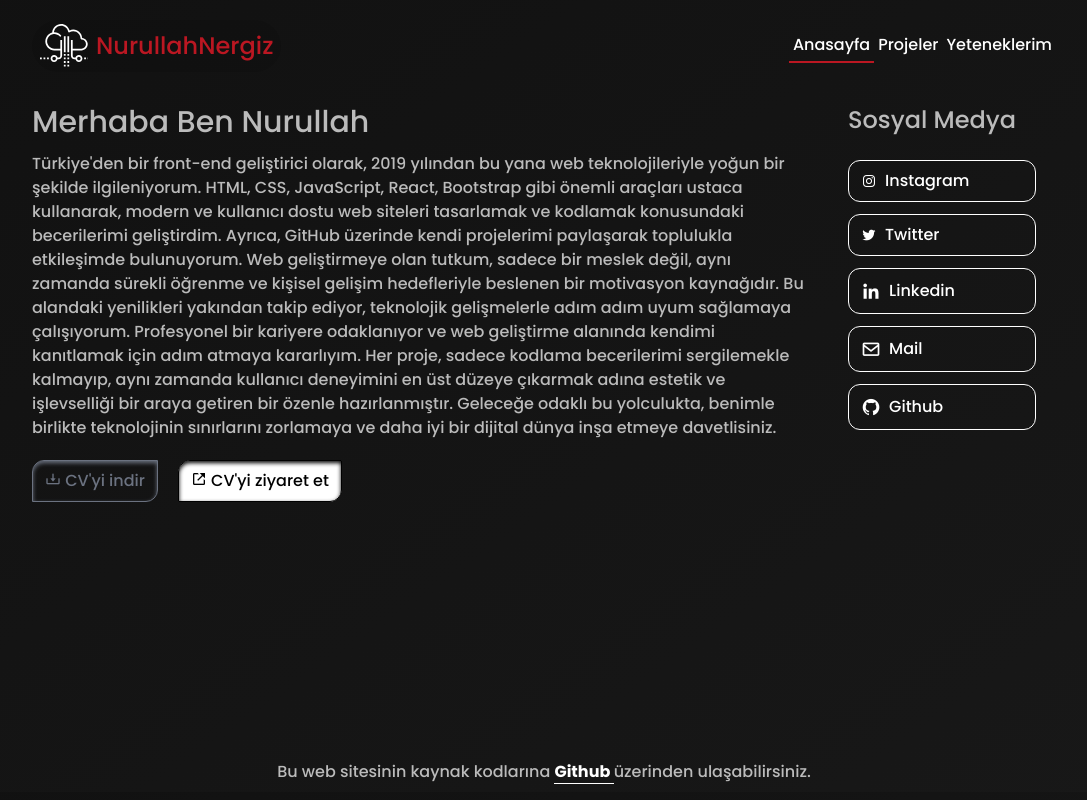
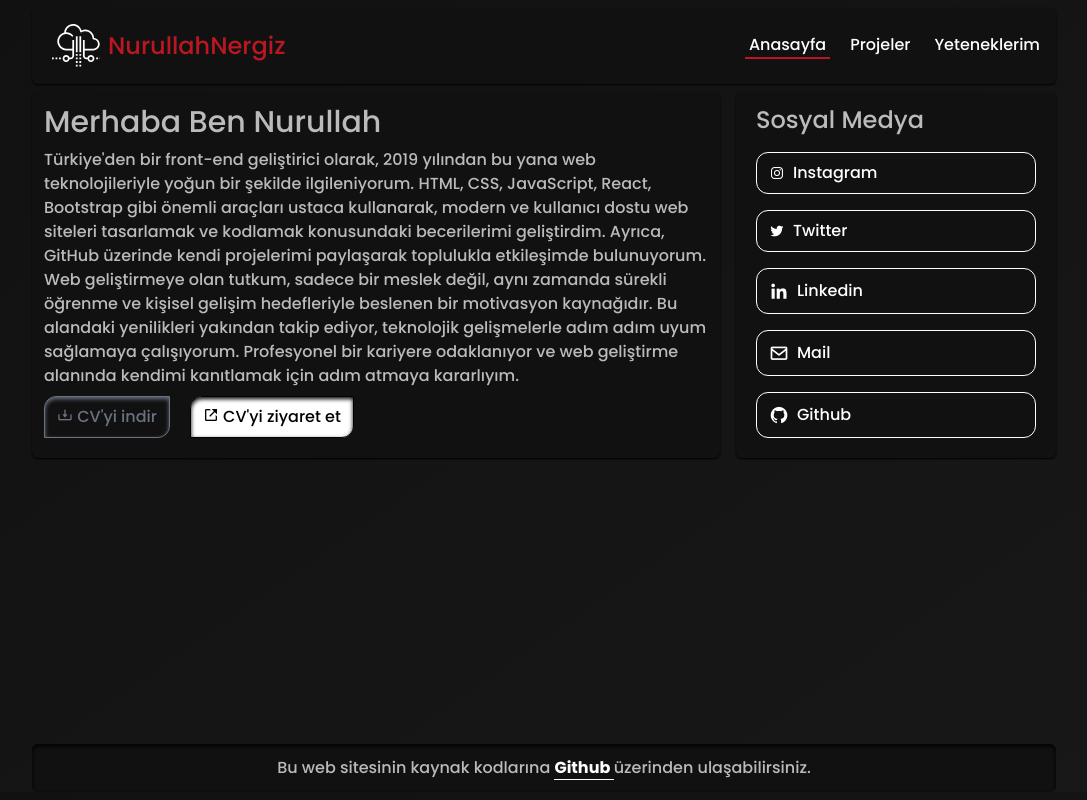
Before and after one commit to Nurullah-Nergiz/webpage, a Nuxt app: page / in a window 1280 px wide. Shown: the whole page, without its empty margins (96-1183 px from the left). Built offline with nearby package versions, Linux system fonts and the light colour scheme.

Commit message:
ui updated

```diff
--- a/components/Footer.vue
+++ b/components/Footer.vue
@@ -1,5 +1,5 @@
 <template>
-    <footer class="mt-5 py-2 text-center">
+    <footer class="mt-2 p-3 bg-secondary text-center shadow-inner shadow-black rounded-md">
         Bu web sitesinin kaynak kodlarına
         <a href="https://github.com/Nurullah-Nergiz/webpage" class="text-white border-b border-current">
             <b>Github </b>
--- a/components/Header.vue
+++ b/components/Header.vue
@@ -1,7 +1,6 @@
 <template>
   <header class="text-primary">
-    <NuxtLink to="/" active-class="active"
-      class="px-2 py-1  text-center leading-6 bg-secondary rounded-full flex gap-2 items-center">
+    <NuxtLink to="/" active-class="active" class="px-2 py-1  text-center leading-6 rounded-full flex gap-2 items-center">
       <svg class="w-12 h-11">
         <defs id=" SvgjsDefs1001">
           <linearGradient id="SvgjsLinearGradient1011">
--- a/components/Nav.vue
+++ b/components/Nav.vue
@@ -1,7 +1,7 @@
 <template>
-  <nav class="flex ">
-    <NuxtLink to="/" active-class="border-b-2 border-primary" class="p-1">Anasayfa</NuxtLink>
-    <NuxtLink to="/projects" active-class="border-b-2 border-primary" class="p-1">Projeler</NuxtLink>
-    <NuxtLink to="/skills" active-class="border-b-2 border-primary" class="p-1">Yeteneklerim</NuxtLink>
+  <nav class="flex gap-4">
+    <NuxtLink to="/" active-class="border-b-2 border-primary" class="px-1">Anasayfa</NuxtLink>
+    <NuxtLink to="/projects" active-class="border-b-2 border-primary" class="px-1">Projeler</NuxtLink>
+    <NuxtLink to="/skills" active-class="border-b-2 border-primary" class="px-1">Yeteneklerim</NuxtLink>
   </nav>
 </template>
--- a/layouts/default.vue
+++ b/layouts/default.vue
@@ -2,11 +2,12 @@
 
 </script>
 <template>
-  <section class="my-5 flex flex-wrap justify-between items-center gap-3">
+  <section
+    class="p-3 my-2 bg-secondary flex flex-wrap justify-between items-center gap-3 shadow-sm shadow-black rounded-md">
     <Header />
     <Nav />
   </section>
-  <main class="mt-3 flex-1 flex flex-col">
+  <main class=" flex-1 flex flex-col rounded-md">
     <slot />
   </main>
   <Footer />
--- a/pages/index.vue
+++ b/pages/index.vue
@@ -22,10 +22,10 @@ export default {
 </script>
 
 <template>
-  <section class="flex-1 md:flex flex-wrap gap-5 mb-3">
-    <div class="flex-1 max-w-full ">
-      <h1 class="mb-3 text-3xl">Merhaba Ben Nurullah</h1>
-      <p class="flex-1">
+  <section class="md:flex flex-wrap gap-4 mb-3">
+    <div class="flex-1 max-w-full p-3 bg-secondary shadow-sm shadow-black rounded-md ">
+      <h1 class="mb-2 text-3xl">Merhaba Ben Nurullah</h1>
+      <p class="">
         Türkiye'den bir front-end geliştirici olarak, 2019 yılından bu yana web teknolojileriyle yoğun bir şekilde
         ilgileniyorum. HTML, CSS, JavaScript, React, Bootstrap gibi önemli araçları ustaca kullanarak, modern ve kullanıcı
         dostu web siteleri tasarlamak ve kodlamak konusundaki becerilerimi geliştirdim. Ayrıca, GitHub üzerinde kendi
@@ -36,25 +36,22 @@ export default {
         gelişmelerle adım adım uyum sağlamaya çalışıyorum.
 
         Profesyonel bir kariyere odaklanıyor ve web geliştirme alanında kendimi kanıtlamak için adım atmaya kararlıyım.
-        Her proje, sadece kodlama becerilerimi sergilemekle kalmayıp, aynı zamanda kullanıcı deneyimini en üst düzeye
-        çıkarmak adına estetik ve işlevselliği bir araya getiren bir özenle hazırlanmıştır. Geleceğe odaklı bu yolculukta,
-        benimle birlikte teknolojinin sınırlarını zorlamaya ve daha iyi bir dijital dünya inşa etmeye davetlisiniz.
       </p>
-      <div class="">
+      <div class="my-2">
         <a href="./cv.html" download
-          class="mt-5 py-2 px-3 text-gray-500 border border-current rounded-br-xl rounded-tl-xl shadow-inner shadow-current inline-block">
+          class="py-2 px-3 text-gray-500 border border-current rounded-br-xl rounded-tl-xl shadow-inner shadow-current inline-block">
           <i class='bx bx-download'></i>
           CV'yi indir
         </a>
         <a href="./cv.html"
-          class="mt-5 ml-5 py-2 px-3 text-black bg-white border border-current rounded-br-xl rounded-tl-xl shadow-inner shadow-current inline-block">
+          class="ml-5 py-2 px-3 text-black bg-white border border-current rounded-br-xl rounded-tl-xl shadow-inner shadow-current inline-block">
           <i class='bx bx-link-external'></i>
           CV'yi ziyaret et
         </a>
       </div>
     </div>
-    <div class=" md:max-w-xs md:px-5 flex flex-col gap-3">
-      <h2 class="mr-5 mb-3 text-2xl">Sosyal Medya</h2>
+    <div class=" md:max-w-xs w-full p-3 bg-secondary md:px-5 flex flex-col gap-4 shadow-sm shadow-black rounded-md">
+      <h2 class="mr-5 text-2xl">Sosyal Medya</h2>
       <a href="https://www.instagram.com/nurullahnergiz_/" target="_blank"
         class="px-3 py-2 flex items-center gap-2 border border-current rounded-xl ">
         <i class='bx bxl-instagram'></i>
--- a/pages/projects/index.vue
+++ b/pages/projects/index.vue
@@ -22,11 +22,10 @@ useHead({
 </script>
 <template>
     <section>
-        <h1>Halka Açık Github Depolarım</h1>
-        <hr> <br>
-        <div class="grid grid-cols-1 sm:grid-cols-2 xl:grid-cols-3 2xl:grid-cols-3 gap-3">
+        <h1 class="p-3 my-2 bg-secondary shadow-sm shadow-black rounded-md">Halka Açık Github Depolarım</h1>
+        <div class="mt-4 grid grid-cols-1 sm:grid-cols-2 xl:grid-cols-3 2xl:grid-cols-3 gap-4">
             <NuxtLink :to="`./projects/${repo.name}/${repo.default_branch}`" v-for=" repo  in  repos " :key="repo.id"
-                class="px-3 py-2 bg-secondary rounded-xl ">
+                class="p-3 bg-secondary shadow-sm shadow-black rounded-md">
                 <ul class="flex gap-2">
                     <li class="w">
                         <img :src="repo.owner.avatar_url" alt="Github avatar"
--- a/pages/skills.vue
+++ b/pages/skills.vue
@@ -17,10 +17,9 @@ export default {
 </script>
 <template>
   <section class="skills">
-    <h1 class="text-3xl">Yeteneklerim</h1>
-    <hr><br>
-    <div class="grid grid-cols-1 sm:grid-cols-3 md:grid-cols-4 lg:grid-cols-5">
-      <div>
+    <h1 class="p-3 my-2 bg-secondary shadow-sm shadow-black rounded-md">Yeteneklerim</h1>
+    <div class="mt-4 grid grid-cols-1 sm:grid-cols-3 md:grid-cols-4 lg:grid-cols-5 gap-4">
+      <div class="p-3 my-2 bg-secondary shadow-sm shadow-black rounded-md">
         <h2>Geliştirme Dilleri</h2>
         <ul class="px-5 py-2 list-disc marker:text-primary">
           <li>Html5</li>
@@ -30,7 +29,7 @@ export default {
           <li>Php</li>
         </ul>
       </div>
-      <div>
+      <div class="p-3 my-2 bg-secondary shadow-sm shadow-black rounded-md">
         <h3>Frameworkler</h3>
         <ul class="px-5 py-2 list-disc marker:text-primary">
           <li>Nextjs</li>
@@ -41,7 +40,7 @@ export default {
           <li>Windows Forms</li>
         </ul>
       </div>
-      <div>
+      <div class="p-3 my-2 bg-secondary shadow-sm shadow-black rounded-md">
         <h4>Kütüphaneler</h4>
         <ul class="px-5 py-2 list-disc marker:text-primary">
           <li>React </li>
@@ -52,14 +51,14 @@ export default {
           <li>Tailwindcss</li>
         </ul>
       </div>
-      <div class="">
+      <div class="p-3 my-2 bg-secondary shadow-sm shadow-black rounded-md">
         <h5>Veri Tabanları</h5>
         <ul class="px-5 py-2 list-disc marker:text-primary">
           <li> MySql</li>
           <li> Mongodb</li>
         </ul>
       </div>
-      <div class="">
+      <div class="p-3 my-2 bg-secondary shadow-sm shadow-black rounded-md">
         <h6>Teknolojiler</h6>
         <ul class="px-5 py-1 list-disc marker:text-primary">
           <li>Git</li>
--- a/tailwind.config.js
+++ b/tailwind.config.js
@@ -5,8 +5,8 @@ module.exports = {
     extend: {
       colors: {
         primary: "#bb1722",
-        secondary: "rgba(0, 0, 0, 0.12)",
-        // secondary: "rgb(17, 17, 17)",
+        secondary: "#111",
+        third: "rgba(0, 0, 0, 0.12)",
       },
     },
   },
```
